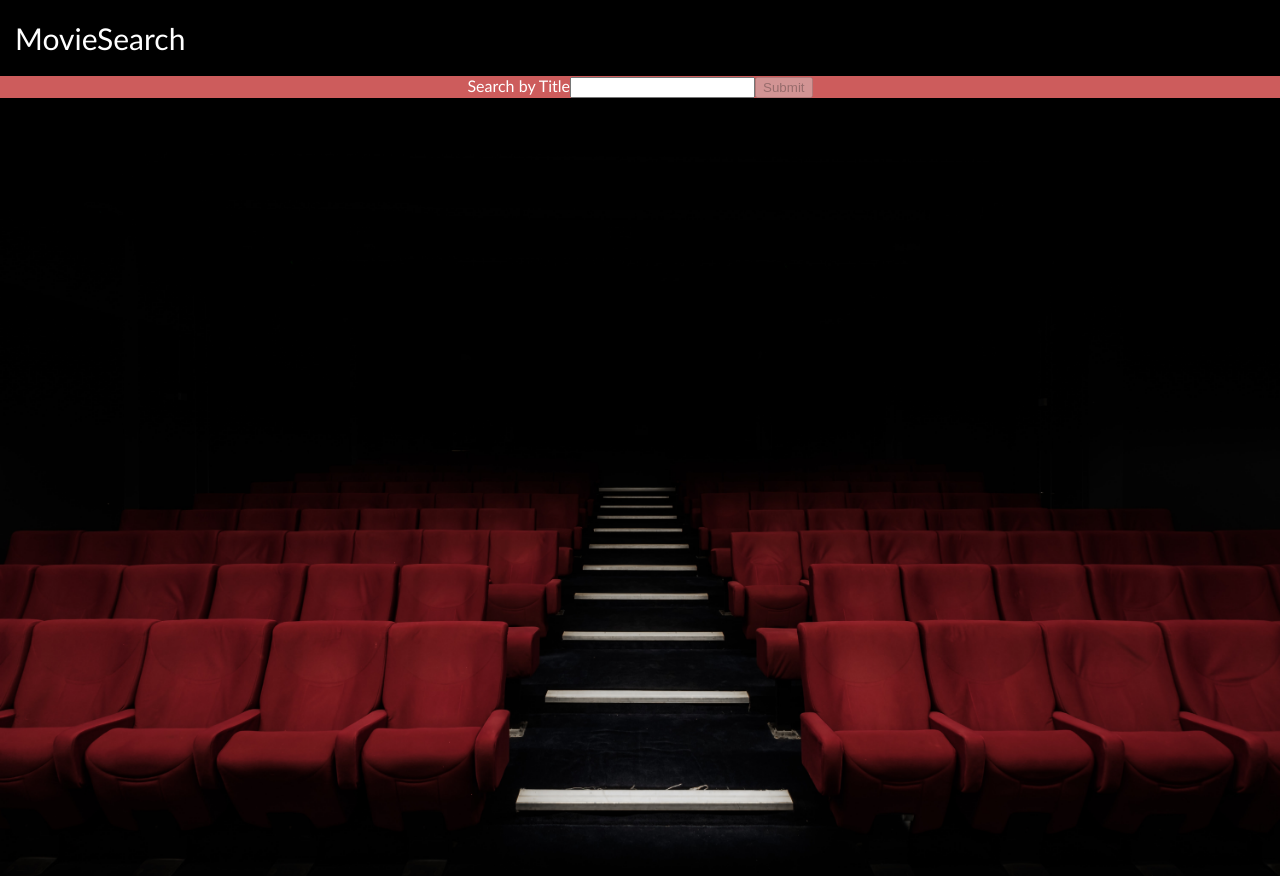
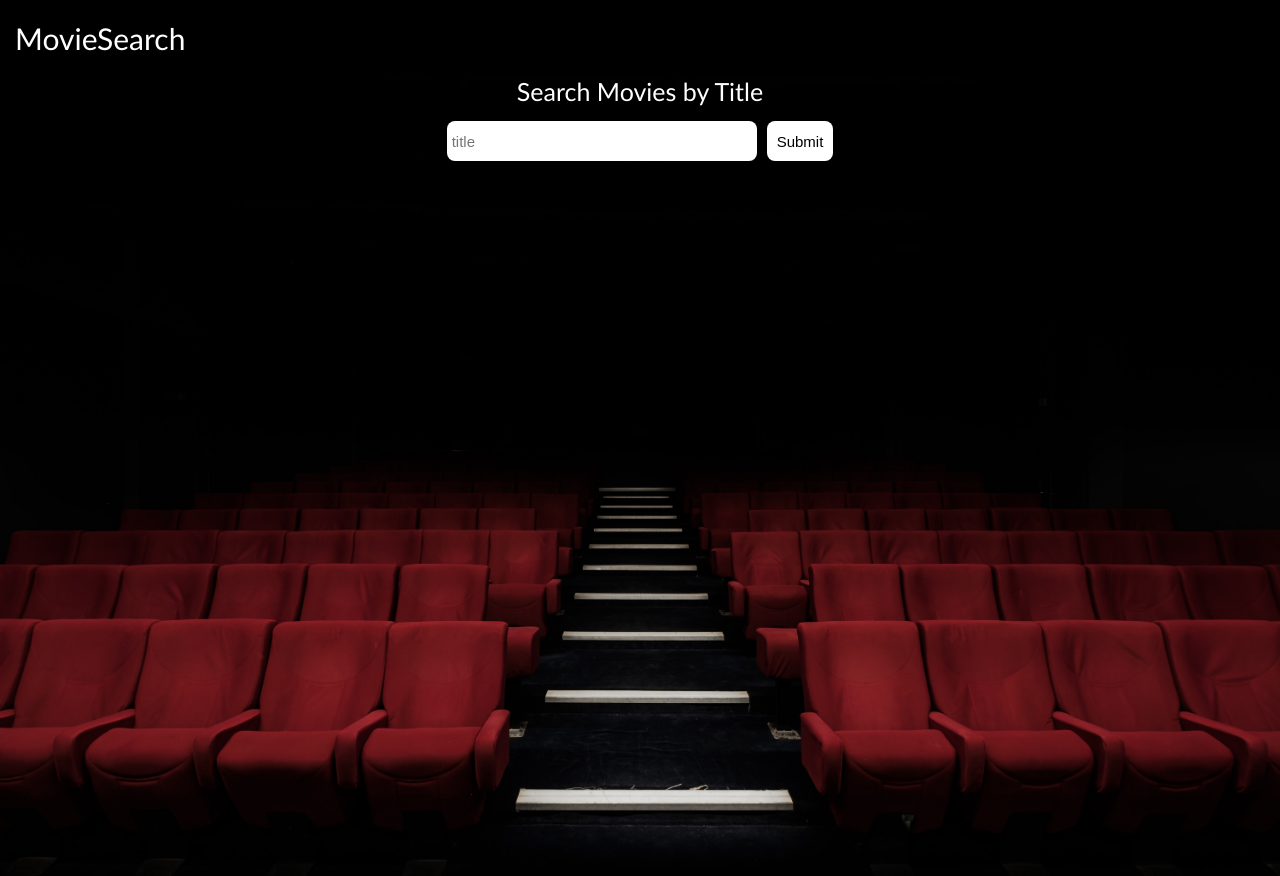
Before and after one commit to valerieingmann/movie-api, a React app: page / in a window 1280 px wide. Built offline with nearby package versions, Linux system fonts and the light colour scheme.

Commit message:
style: home page done

```diff
--- /dev/null
+++ b/client/Components/Form.js
@@ -0,0 +1,24 @@
+import React from "react";
+
+const Form = props => {
+  const { handleSubmit, title, setTitle } = props;
+  return (
+    <div>
+      <form onSubmit={handleSubmit}>
+        <label htmlFor="title-input">Search Movies by Title</label>
+        <div>
+          <input
+            type="text"
+            id="title-input"
+            value={title}
+            placeholder="title"
+            onChange={event => setTitle(event.target.value)}
+          />
+          <button type="submit">Submit</button>
+        </div>
+      </form>
+    </div>
+  );
+};
+
+export default Form;
--- a/client/Components/MovieDetailsContainer.js
+++ b/client/Components/MovieDetailsContainer.js
@@ -1,10 +1,6 @@
 import React, { useEffect, useState } from "react";
 import axios from "axios";
-import { NotFound } from "../Components";
-import { MovieDetails } from "../Components";
-
-// TODO: add loading spinner
-// TODO: connect upvotes and downvotes to local storage so that users can't just refresh the page and add more
+import { MovieDetails, NotFound } from "../Components";
 
 const MovieDetailsContainer = props => {
   const { imdbID } = props.match.params;
--- a/client/Components/MovieResult.js
+++ b/client/Components/MovieResult.js
@@ -4,16 +4,16 @@ import { Link } from "react-router-dom";
 const MovieResult = props => {
   const { result } = props;
   return (
-    <div className="result-container">
-      <Link className="result-link" target="_blank" to={`/${result.imdbID}`}>
+    <div>
+      <Link className="result-link black" target="_blank" to={`/${result.imdbID}`}>
         {result.Poster !== "N/A" ? (
           <img className="poster-result" src={result.Poster} />
         ) : (
           <div className="poster-result">
-            <span className="no-poster-text">No Poster Available</span>
+            <span>No Poster Available</span>
           </div>
         )}
-        <p className="result-text">
+        <p>
           {result.Title}, {result.Year}
         </p>
       </Link>
--- a/client/Components/Search.js
+++ b/client/Components/Search.js
@@ -1,8 +1,6 @@
 import React, { useState } from "react";
 import axios from "axios";
-import { MovieResult } from "../Components";
-
-// TODO: handle extra dashes on end of year
+import { MovieResult, Form } from "../Components";
 
 const Search = () => {
   const [title, setTitle] = useState("");
@@ -11,7 +9,8 @@ const Search = () => {
 
   const handleSubmit = async event => {
     event.preventDefault();
-    // api currently only sends back 10 results. could implement pagination as a future feature
+    try {
+      if (!title) alert("Please type in a movie title!");
       const { data } = await axios.get(`/api/search/${title}`);
       if (data.Response !== "False") {
         setError("");
@@ -19,22 +18,16 @@ const Search = () => {
       } else {
         setError("Sorry, no results found!");
       }
+    } catch (error) {
+      setError(error);
+    }
+  };
 
-    setTitle("");
-  };
   return (
     <div className="landing-container">
-      <div className="form-container">
-        <form onSubmit={handleSubmit}>
-          <label>Search by Title</label>
-          <input type="text" value={title} onChange={event => setTitle(event.target.value)}></input>
-          <button type="submit" disabled={!title.length}>
-            Submit
-          </button>
-        </form>
-      </div>
+      <Form handleSubmit={handleSubmit} title={title} setTitle={setTitle} />
       <div className="results-container">
-        {error && <p>{error}</p>}
+        {error && <p className="black">{error}</p>}
         {results.map(result => {
           return <MovieResult key={result.imdbID} result={result} />;
         })}
--- a/client/Components/index.js
+++ b/client/Components/index.js
@@ -1,5 +1,6 @@
+export { default as Search } from "./Search";
+export { default as Form } from "./Form";
 export { default as MovieResult } from "./MovieResult";
-export { default as Search } from "./Search";
-export { default as NotFound } from "./NotFound";
 export { default as MovieDetailsContainer } from "./MovieDetailsContainer";
 export { default as MovieDetails } from "./MovieDetails";
+export { default as NotFound } from "./NotFound";
--- a/client/index.js
+++ b/client/index.js
@@ -1,8 +1,6 @@
 import React from "react";
 import ReactDOM from "react-dom";
-import { BrowserRouter as Router, Switch, Route } from "react-router-dom";
-
-const history = require("history").createBrowserHistory();
+import { BrowserRouter as Router } from "react-router-dom";
 
 import App from "./App";
 
@@ -13,7 +11,7 @@ import { faThumbsUp, faThumbsDown } from "@fortawesome/free-solid-svg-icons";
 library.add(faThumbsUp, faThumbsDown);
 
 ReactDOM.render(
-  <Router history={history}>
+  <Router>
     <App />
   </Router>,
   document.getElementById("app")
--- a/public/index.html
+++ b/public/index.html
@@ -5,6 +5,7 @@
     <meta name="viewport" content="width=device-width, initial-scale=1" />
     <meta charset="UTF-8" />
     <link rel="stylesheet" href="/styles.css" />
+    <link rel="icon" href="favicon.png" />
     <script src="/bundle.js" defer></script>
   </head>
   <body>
--- a/public/styles.css
+++ b/public/styles.css
@@ -5,6 +5,22 @@ body {
   background-color: black;
   color: white;
   font-family: "Gill Sans", "Gill Sans MT", Calibri, "Trebuchet MS", sans-serif;
+}
+
+.nav-container {
+  padding-top: 20px;
+  padding-bottom: 20px;
+  padding-left: 15px;
+}
+
+.nav {
+  color: white;
+  text-decoration: none;
+  font-size: 30px;
+}
+
+.nav:hover {
+  color: lightgray;
 }
 
 .landing-container {
@@ -15,35 +31,58 @@ body {
   background-position: center center;
 }
 
-.form-container {
-  background-color: indianred;
+form {
+  text-align: center;
+  display: flex;
+  flex-direction: column;
+  align-items: center;
+}
+
+label {
+  margin-bottom: 15px;
+  font-size: 25px;
+}
+
+input {
+  width: 300px;
+  height: 30px;
+  border-radius: 8px;
+  border: none;
+  padding: 5px;
+  font-size: 15px;
+  margin-bottom: 15px;
+}
+
+button {
+  background-color: white;
+  border: none;
+  border-radius: 8px;
+  height: 40px;
+  padding: 10px;
+  margin-left: 10px;
+  font-size: 15px;
+}
+
+button:hover {
+  cursor: pointer;
+  background-color: lightgray;
 }
 
 .results-container {
   display: flex;
   flex-direction: row;
   flex-wrap: wrap;
+  margin-top: 20px;
   margin-left: 60px;
   margin-right: 60px;
-  background: grey;
+  background-color: lightgray;
+  opacity: 80%;
   justify-content: center;
+  border-radius: 20px;
 }
 
-.poster-result {
-  margin-top: 15px;
-  height: 200px;
-  width: 130px;
-  background-color: turquoise;
-  display: flex;
-}
-
-.no-poster-text {
-  align-self: center;
-  margin: 10px;
-}
-
-.result-container {
-  background-color: white;
+.black {
+  color: black;
 }
 
 .result-link {
@@ -54,15 +93,19 @@ body {
   margin: 5px;
   padding: 5px;
   width: 200px;
-  color: black;
 }
 
-.form {
-  background-color: green;
+.poster-result {
+  margin-top: 15px;
+  height: 200px;
+  width: 130px;
+  background-color: white;
+  display: flex;
 }
 
-.form input {
-  background: greenyellow;
+.poster-result span {
+  align-self: center;
+  margin: 10px;
 }
 
 .upvoted {
@@ -76,16 +119,3 @@ body {
 .thumb-button {
   color: grey;
 }
-
-.nav-container {
-  padding-top: 20px;
-  padding-bottom: 20px;
-  padding-left: 15px;
-}
-
-.nav {
-  color: white;
-  position: relative;
-  text-decoration: none;
-  font-size: 30px;
-}
```
Also changed, not shown: public/favicon.png (added). Lines whose indentation alone changed are shown as unchanged.
